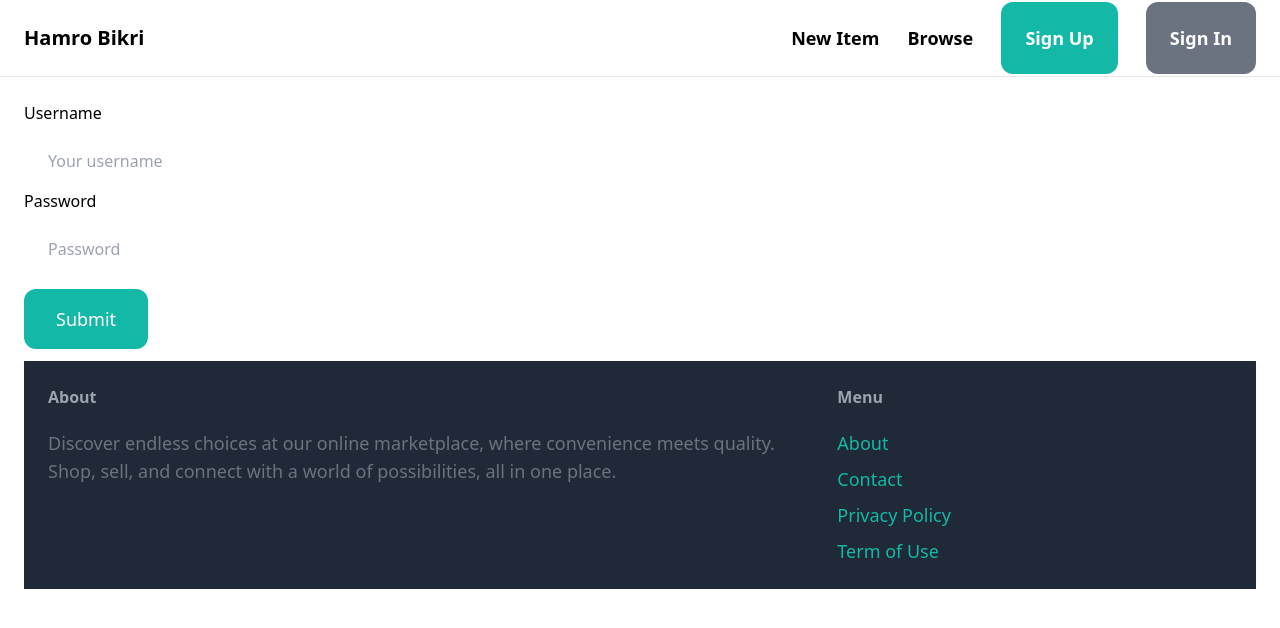
After one commit to Sachit56/online-marketplace, a Django app: page /login/ in a window 1280 px wide. The commit adds this page. Shown: the top 628 px of the page. Run offline with Django 4.2, Linux system fonts and the light colour scheme; some libraries are stand-ins or nearby versions.

Commit message:
Login activated

```diff
--- a/market_app/forms.py
+++ b/market_app/forms.py
@@ -1,5 +1,5 @@
 from django import forms
-from django.contrib.auth.forms import UserCreationForm
+from django.contrib.auth.forms import UserCreationForm,AuthenticationForm
 from django.contrib.auth.models import User
 
 
@@ -23,3 +23,16 @@ class SignUp(UserCreationForm):
         'placeholder':'Re-enter Password',
         'class':'w-full py-4 px-6 rounded-xl'
     }))
+
+class LogIn(AuthenticationForm):
+    class Meta:
+        model=User
+        fields=['username','password1']
+    username=forms.CharField(max_length=100,widget=forms.TextInput(attrs={
+        'placeholder':'Your username',
+        'class':'w-full py-4 px-6 rounded-xl'
+    }))
+    password=forms.CharField(max_length=100,widget=forms.TextInput(attrs={
+        'placeholder':'Password',
+        'class':'w-full py-4 px-6 rounded-xl'
+    }))
--- a/market_app/templates/market_app/base.html
+++ b/market_app/templates/market_app/base.html
@@ -16,9 +16,12 @@
                 <div class="space-x-6">
                     <a href="#" class="text-lg font-semibold hover:text-gray-500">New Item</a>
                     <a href="#" class="text-lg font-semibold hover:text-gray-500">Browse</a>
-
+                   {% if request.user.is_authenticated %}
+                   {% else %}
                     <a href="{% url "market_app:sign_up" %}" class="px-6 py-6 text-lg font-semibold bg-teal-500 text-white rounded-xl hover:text-gray-500">Sign Up</a>
                     <a href="" class="px-6 py-6 text-lg font-semibold bg-gray-500 text-white rounded-xl hover:text-teal-500">Sign In</a>
+                   {% endif %}
+
 
                 </div>
 
--- /dev/null
+++ b/market_app/templates/market_app/login.html
@@ -0,0 +1,23 @@
+{% extends "market_app/base.html" %}
+
+{% block title %}Sign In{% endblock title %}
+
+{% block content %}
+
+  <form action="" method="POST">
+       {% csrf_token %}
+    {{form.non_fields_erros}}
+    <div class="mb-3">
+        <label for="" class="inline-block mb-2">Username</label><br>
+        {{form.username}}
+
+    <div class="mb-3">
+        <label for="" class="inline-block mb-2">Password</label><br>
+        {{form.password}}
+    </div>
+
+    <button class="py-4 px-8 text-lg bg-teal-500 hover:bg-teal-700 rounded-xl text-white">Submit</button>
+  </form>
+
+
+{% endblock  %}
--- a/market_app/urls.py
+++ b/market_app/urls.py
@@ -1,14 +1,17 @@
 from django.conf import settings
 from django.conf.urls.static import static
 from django.urls import path,include
+from django.contrib.auth import views as auth_views
+from market_app.views import index,ContactView,SignUPView
+from .forms import LogIn
 
-from market_app.views import index,ContactView,SignUPView
 
-app_name='market_app'
+# app_name='market_app'
 
 urlpatterns = [
     path('', index),
     path('items/',include('items.urls')),
     path('contact/',ContactView,name='contact_form'),
-    path('signup/',SignUPView,name='sign_up')
+    path('signup/',SignUPView,name='sign_up'),
+    path('login/',auth_views.LoginView.as_view(template_name='market_app/login.html',authentication_form=LogIn))
 ] + static(settings.MEDIA_URL,document_root=settings.MEDIA_ROOT)
--- a/vercel_app/settings.py
+++ b/vercel_app/settings.py
@@ -26,6 +26,11 @@ SECRET_KEY = 'django-insecure-=cldztbc4jg&xl0!x673!*v2_=p$$eu)=7*f#d0#zs$44xx-h^
 DEBUG = True
 
 ALLOWED_HOSTS = ['127.0.0.1', '.vercel.app']
+
+
+LOGIN_URL='/login/'
+LOGIN_REDIRECT_URL='/'
+LOGOUT_REDIRECT_URL='/'
 
 
 # Application definition
```
